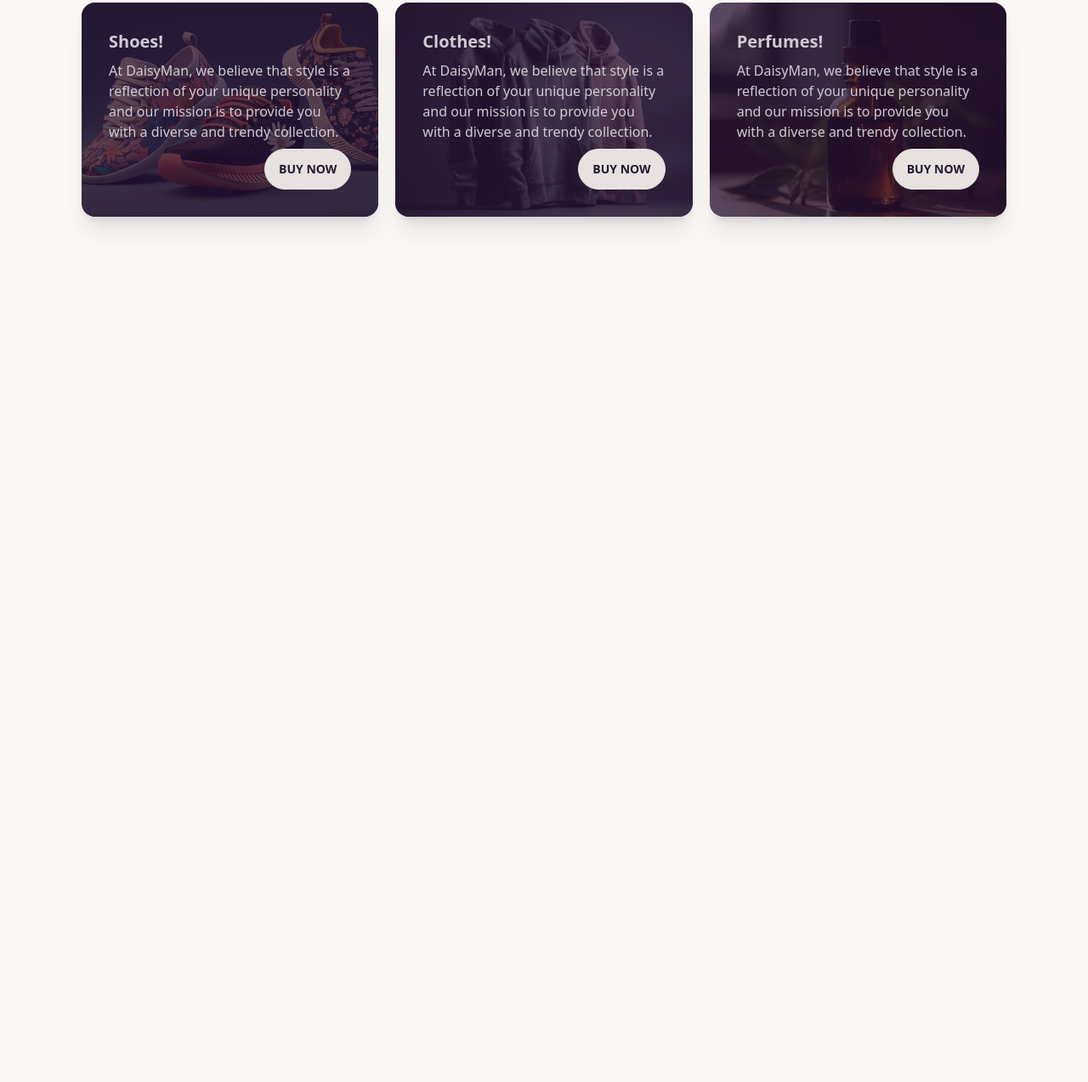
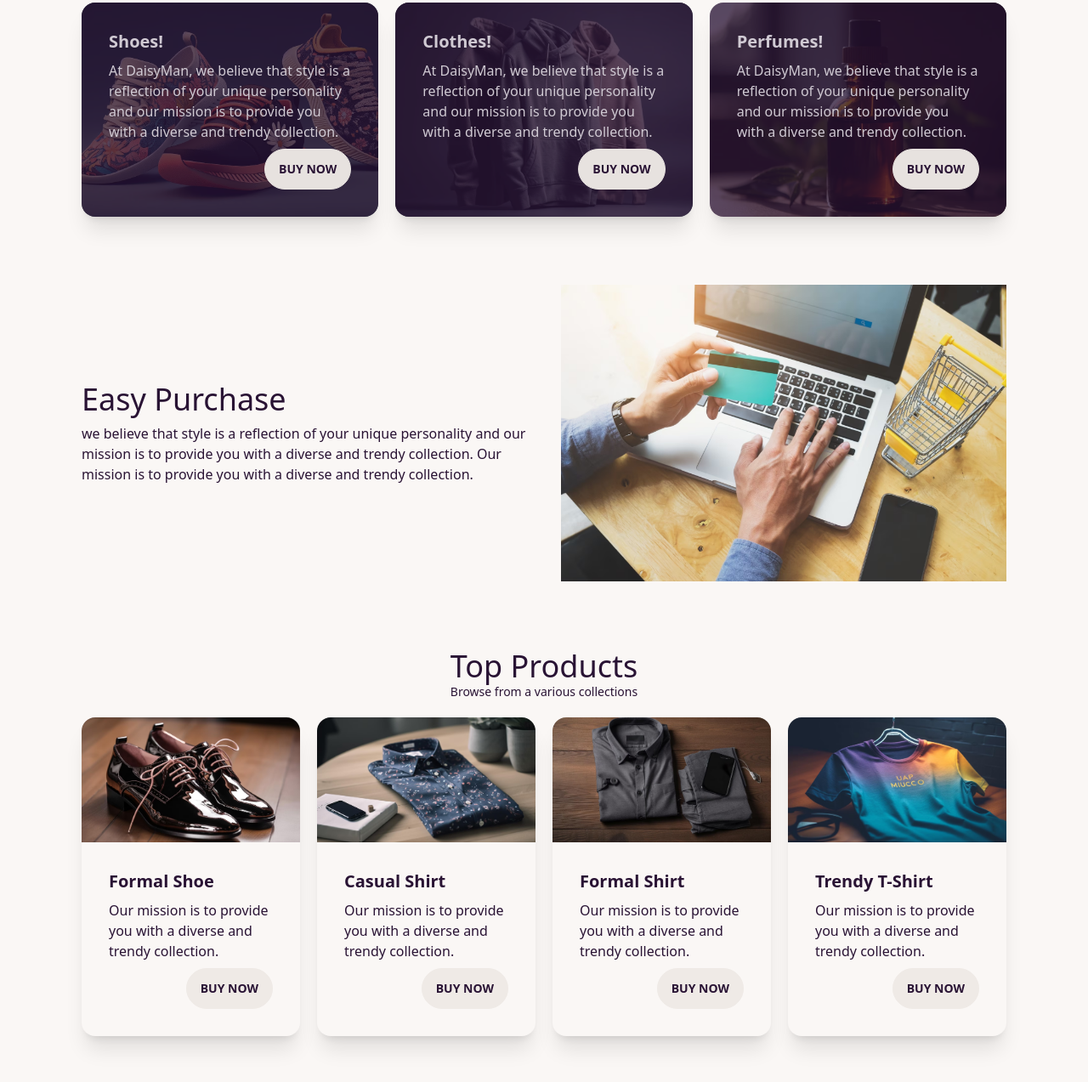
Before and after one commit to Tonmoy6/its-daisy-man, a plain HTML site: page index.html in a window 1280 px wide. Shown: the part 937-2210 px from the top of the page at 85% size. Before the commit the page ends 1252 px from the top, so only its background shows below. Drawn offline with nearby package versions, Linux system fonts and the light colour scheme.

Commit message:
added fetured section

```diff
--- a/index.html
+++ b/index.html
@@ -123,7 +123,7 @@
         <!-- Cards  -->
         <div class="grid md:grid-cols-2 lg:grid-cols-3 gap-5">
           <!-- Cards 1-->
-          <div class="card  bg-base-100 shadow-xl image-full">
+          <div class="card bg-base-100 shadow-xl image-full">
             <figure>
               <img src="./images/shoes.avif" alt="Shoes" />
             </figure>
@@ -140,7 +140,7 @@
             </div>
           </div>
           <!-- Cards 2-->
-          <div class="card  bg-base-100 shadow-xl image-full">
+          <div class="card bg-base-100 shadow-xl image-full">
             <figure>
               <img src="./images/hoodies.avif" alt="Shoes" />
             </figure>
@@ -157,7 +157,7 @@
             </div>
           </div>
           <!-- Cards 3-->
-          <div class="card  bg-base-100 shadow-xl image-full">
+          <div class="card bg-base-100 shadow-xl image-full">
             <figure>
               <img src="./images/perfume.avif" alt="Shoes" />
             </figure>
@@ -176,6 +176,123 @@
         </div>
       </section>
       <!--Categories section end -->
+      <!-- Futered section Start -->
+      <section
+        class="max-w-screen-xl mx-auto px-8 md:px-16 lg:px-24 py-5 my-10"
+      >
+        <div class="flex flex-col md:flex-row gap-10 items-center">
+          <div class="flex-1">
+            <div>
+              <h1 class="text-2xl md:text-4xl mb-2">Easy Purchase</h1>
+              <p>
+                we believe that style is a reflection of your unique personality
+                and our mission is to provide you with a diverse and trendy
+                collection. Our mission is to provide you with a diverse and
+                trendy collection.
+              </p>
+            </div>
+          </div>
+          <div class="flex-1">
+            <img src="./images/easy-purchase.avif" alt="" />
+          </div>
+        </div>
+      </section>
+      <!-- Futered section End -->
+      <!-- Product section start -->
+      <section
+        class="max-w-screen-xl mx-auto px-8 md:px-16 lg:px-24 py-5 my-10"
+      >
+        <!-- Heading -->
+        <div class="text-center pb-5">
+          <h1 class="text-2xl md:text-4xl">Top Products</h1>
+          <p class="text-sm">Browse from a various collections</p>
+        </div>
+        <!-- Cards -->
+        <div class="grid sm:grid-cols-2 md:grid-cols-3 lg:grid-cols-4 gap-5">
+          <!-- Cards 1 -->
+          <div class="card bg-base-100 shadow-xl">
+            <figure>
+              <img
+                src="./images/shiny-black-leather-shoes-exude-modern-luxury-generated-by-ai_188544-36154.avif"
+                alt="Shoes"
+              />
+            </figure>
+            <div class="card-body">
+              <h2 class="card-title">Formal Shoe</h2>
+              <p>
+                Our mission is to provide you with a diverse and trendy
+                collection.
+              </p>
+              <div class="card-actions justify-end">
+                <button class="btn">BUY NOW</button>
+              </div>
+            </div>
+          </div>
+          <!-- Cards 2 -->
+          <div class="card bg-base-100 shadow-xl">
+            <figure>
+              <img
+                src="./images/elegant-businessman-shirt-wooden-desk-stack-generated-by-ai_188544-34678.avif"
+                alt="Shoes"
+              />
+            </figure>
+            <div class="card-body">
+              <h2 class="card-title">Casual Shirt</h2>
+              <p>
+                Our mission is to provide you with a diverse and trendy
+                collection.
+              </p>
+              <div class="card-actions justify-end">
+                <button class="btn">BUY NOW</button>
+              </div>
+            </div>
+          </div>
+          <!-- Cards 3 -->
+          <div class="card bg-base-100 shadow-xl">
+            <figure>
+              <img
+                src="./images/elegant-businessman-attire-hangs-modern-closet-generated-by-ai_188544-15312.avif"
+                alt="Shoes"
+              />
+            </figure>
+            <div class="card-body">
+              <h2 class="card-title">Formal Shirt</h2>
+              <p>
+                Our mission is to provide you with a diverse and trendy
+                collection.
+              </p>
+              <div class="card-actions justify-end">
+                <button class="btn">BUY NOW</button>
+              </div>
+            </div>
+          </div>
+          <!-- Cards 4 -->
+          <div class="card bg-base-100 shadow-xl">
+            <figure>
+              <img
+                src="./images/blue-yellow-t-shirt-wooden-hanger-generated-by-ai_188544-42185.avif"
+                alt="Shoes"
+              />
+            </figure>
+            <div class="card-body">
+              <h2 class="card-title">Trendy T-Shirt</h2>
+              <p>
+                Our mission is to provide you with a diverse and trendy
+                collection.
+              </p>
+              <div class="card-actions justify-end">
+                <button class="btn">BUY NOW</button>
+              </div>
+            </div>
+          </div>
+        </div>
+      </section>
+      <!-- Product section end -->
+      <!-- Questions section start -->
+      <section class="">
+
+      </section>
+      <!-- Questions section end -->
     </main>
     <!-- ================== Main section End=========================== -->
   </body>
```
